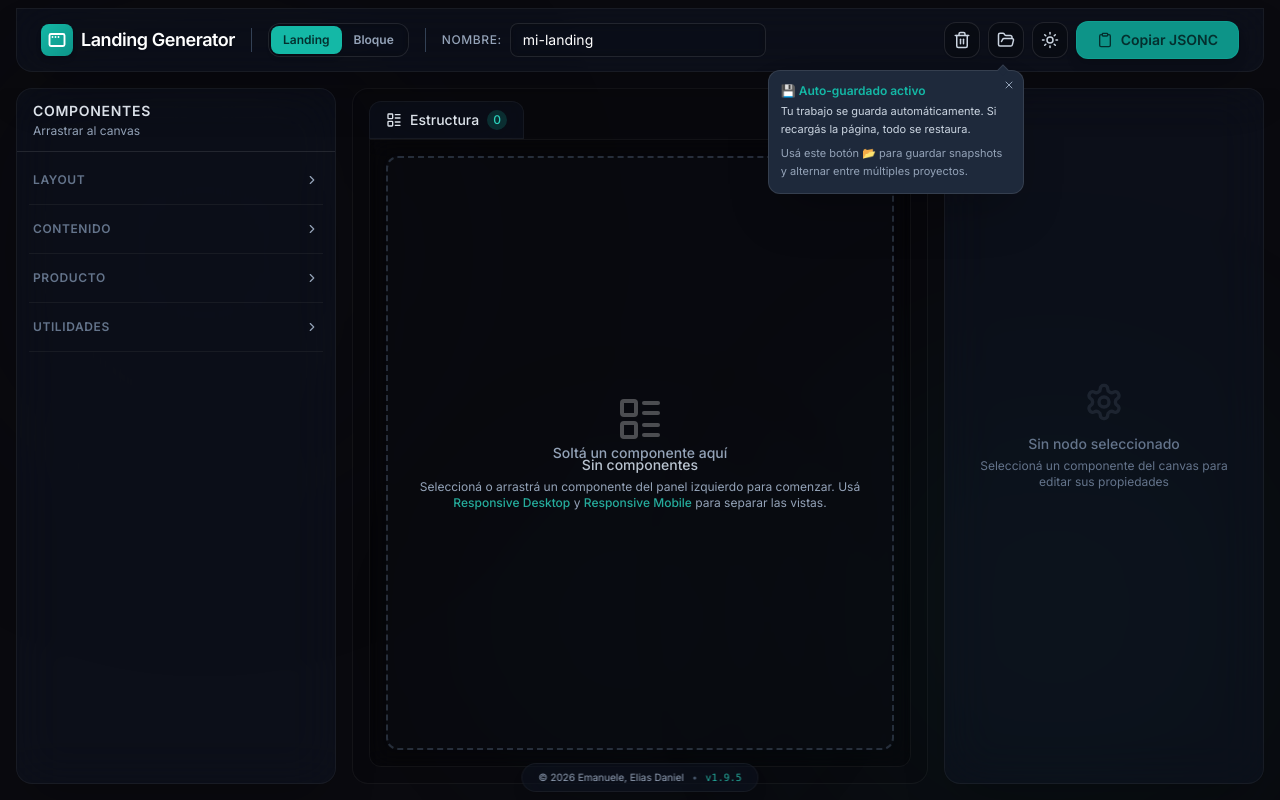
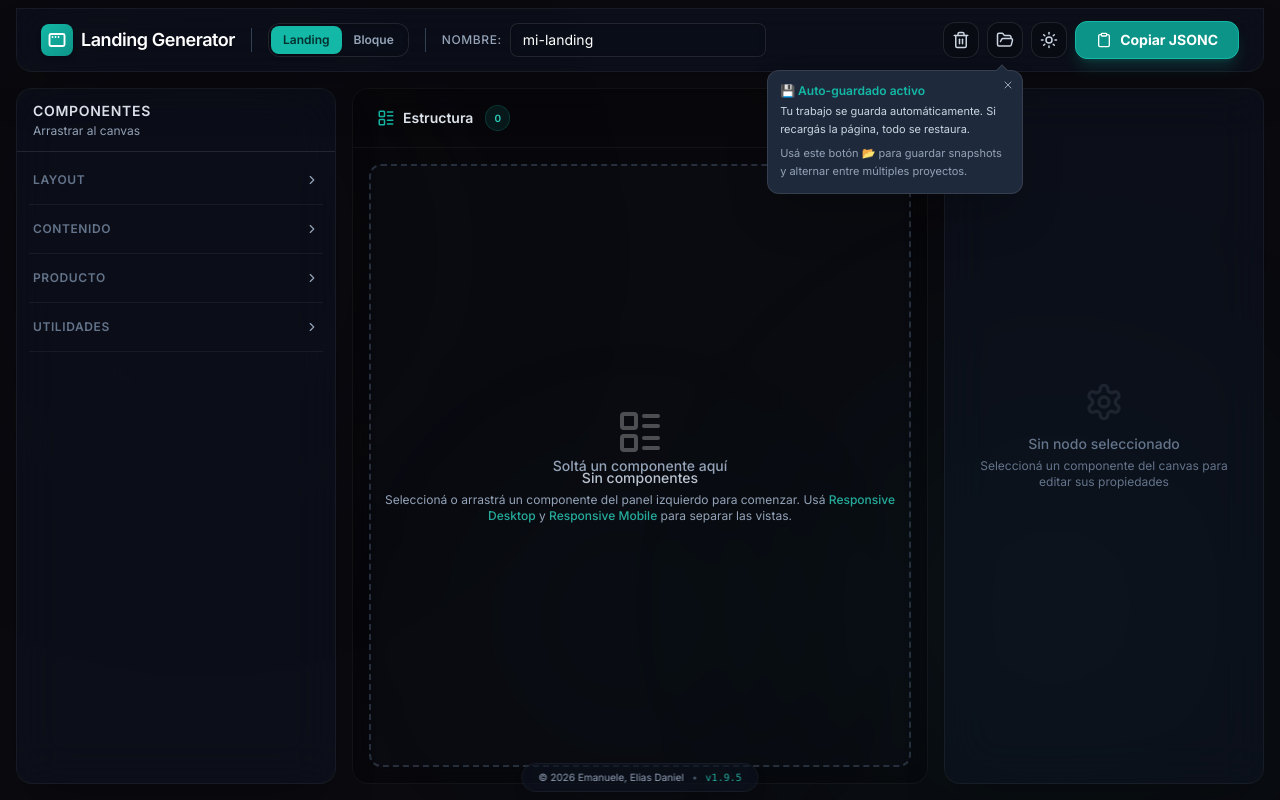
Before and after one commit to emanueleelias/vtex-landing-generator, a React (Vite) app: page / in a window 1280 px wide. Built offline with nearby package versions, Linux system fonts and the light colour scheme.

Commit message:
Ajuste de colores y estilos variados

```diff
--- a/src/App.tsx
+++ b/src/App.tsx
@@ -259,7 +259,7 @@ export default function App() {
           </aside>
 
           {/* Panel central: Canvas */}
-          <main className="flex-1 flex flex-col overflow-hidden rounded-2xl border border-black/5 dark:border-white/5 bg-white/20 dark:bg-black/10 shadow-inner">
+          <main className="flex-1 flex flex-col overflow-hidden">
             <Canvas />
           </main>
 
--- a/src/components/Canvas.tsx
+++ b/src/components/Canvas.tsx
@@ -17,12 +17,13 @@ export default function Canvas() {
     }
 
     return (
-        <div className="flex flex-col h-full">
-            <div className="flex items-center gap-2 px-4 pt-3 pb-0 z-10 relative">
-                <div className="flex items-center gap-2 px-4 py-2 glass-panel border-b-0 rounded-t-xl text-sm font-medium text-slate-800 dark:text-slate-200">
-                    <LayoutList size={16} />
+        <div className="flex flex-col h-full bg-white/40 dark:bg-black/20 rounded-2xl border border-black/5 dark:border-white/5 overflow-hidden backdrop-blur-md shadow-inner relative z-0">
+            {/* Header unificado */}
+            <div className="flex items-center gap-2 px-6 py-4 border-b border-black/5 dark:border-white/5">
+                <div className="flex items-center gap-2 text-sm font-semibold text-slate-800 dark:text-slate-200">
+                    <LayoutList size={18} className="text-teal-500" />
                     Estructura
-                    <span className="text-xs px-1.5 py-0.5 rounded-full bg-teal-500/20 text-teal-600 dark:text-teal-400">
+                    <span className="ml-1 text-[10px] px-2 py-0.5 rounded-full bg-teal-500/10 text-teal-600 dark:text-teal-400 border border-teal-500/20">
                         {countNodes(tree)}
                     </span>
                 </div>
@@ -30,7 +31,7 @@ export default function Canvas() {
 
             {/* Contenido */}
             <div
-                className="flex-1 bg-white/40 dark:bg-black/20 mx-4 mb-4 rounded-b-xl rounded-tr-xl border border-black/5 dark:border-white/5 overflow-y-auto relative z-0 backdrop-blur-md shadow-inner"
+                className="flex-1 overflow-y-auto relative"
                 onClick={(e) => {
                     if (e.target === e.currentTarget) selectNode(null)
                 }}
--- a/src/components/ExportButton.tsx
+++ b/src/components/ExportButton.tsx
@@ -63,16 +63,16 @@ export default function ExportButton() {
             case 'copied':
                 return 'bg-emerald-600 hover:bg-emerald-700 border-emerald-500'
             case 'error':
-                return 'bg-red-600/80 hover:bg-red-700 border-red-500'
+                return 'bg-red-600 hover:bg-red-700 border-red-500'
             default:
-                return 'bg-gradient-to-r from-teal-600 to-teal-600 hover:from-teal-700 hover:to-teal-700 border-teal-500/30'
+                return 'bg-teal-600 hover:bg-teal-700 border-teal-500 shadow-teal-500/20'
         }
     }
 
     return (
         <button
             onClick={handleExport}
-            className={`flex items-center gap-2 px-5 py-2 rounded-xl text-sm font-semibold text-teal-950
+            className={`flex items-center gap-2 px-5 py-2 rounded-xl text-sm font-bold text-white
         border transition-all shadow-lg ${getButtonClass()}`}
         >
             {getButtonContent()}
--- a/src/engine/components/rich-text.ts
+++ b/src/engine/components/rich-text.ts
@@ -7,6 +7,7 @@ export const richText: VtexComponentDefinition = {
     category: 'content',
     acceptsChildren: false,
     propsSchema: [
+        { name: 'blockClass', type: 'string', label: 'Block Class', default: '' },
         { name: 'text', type: 'string', label: 'Texto (Markdown)', default: '' },
         {
             name: 'textAlignment',
@@ -32,6 +33,5 @@ export const richText: VtexComponentDefinition = {
         },
         { name: 'textColor', type: 'string', label: 'Text Color (Tachyon)', default: 'c-on-base' },
         { name: 'font', type: 'string', label: 'Font (Tachyon)', default: 't-body' },
-        { name: 'blockClass', type: 'string', label: 'Block Class', default: '' },
     ],
 }
```
